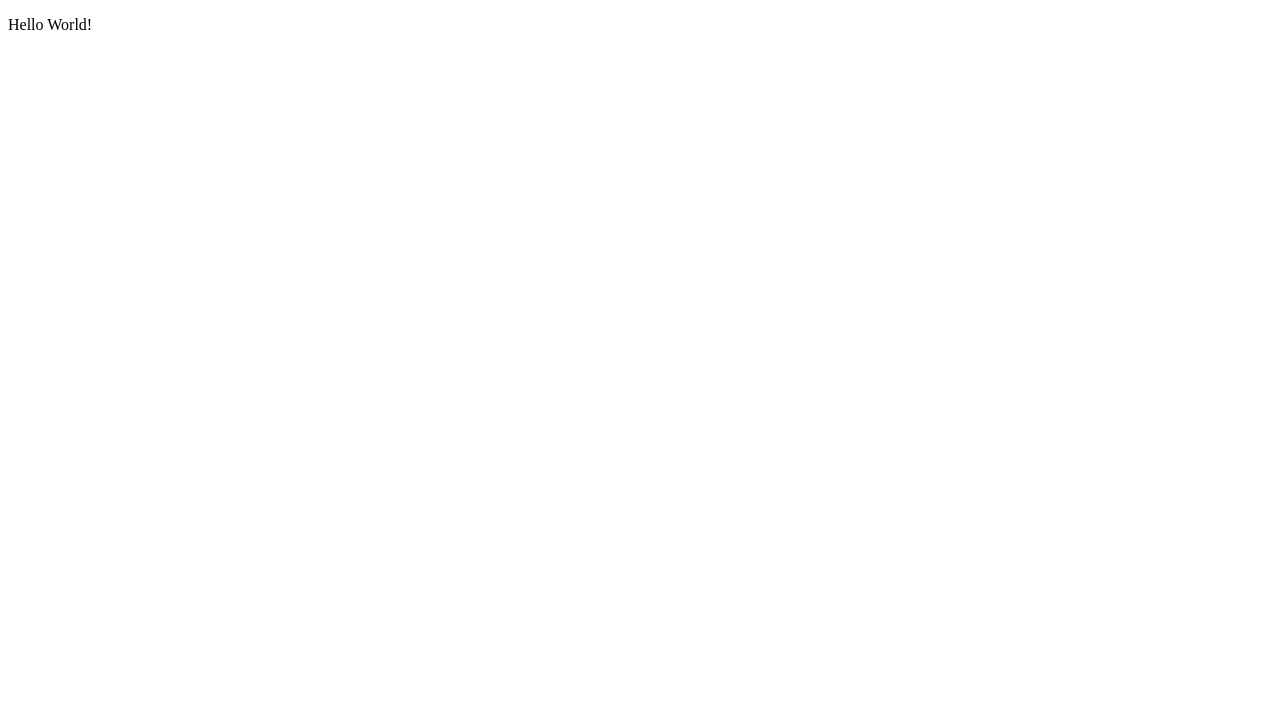
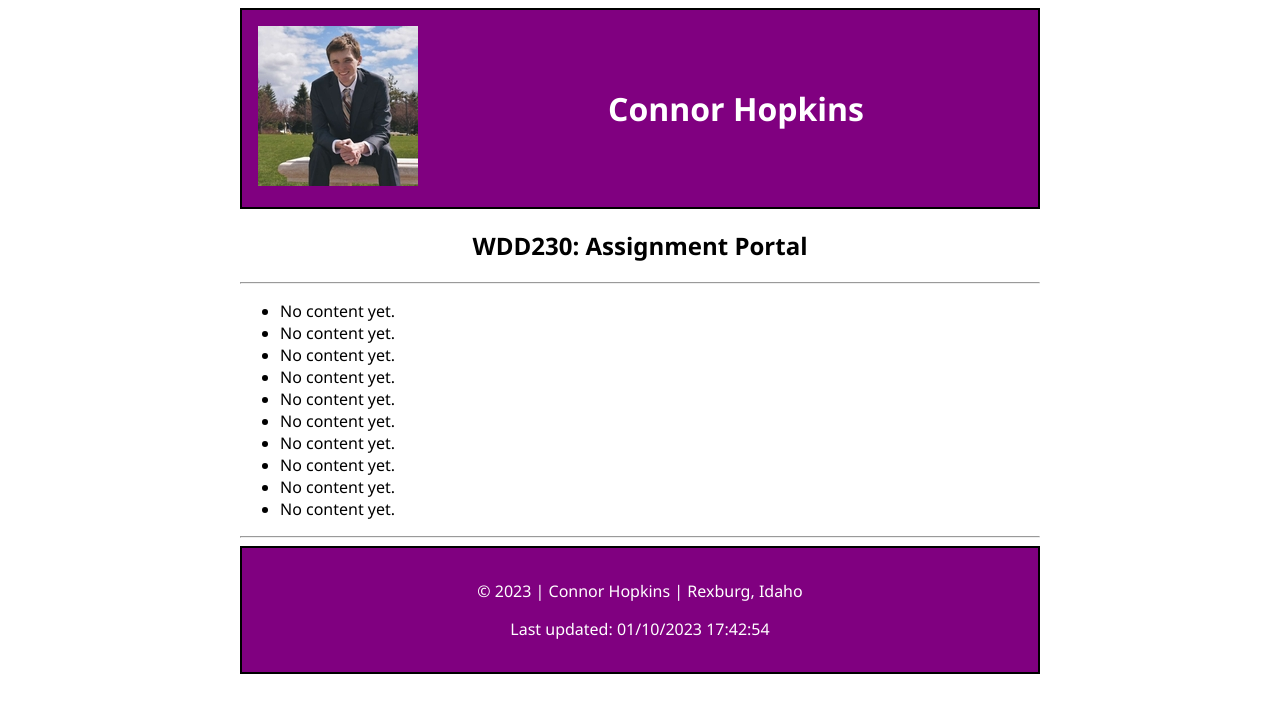
Before and after one commit to conhop30/wdd230, a plain HTML site: page index.html in a window 1280 px wide. Drawn offline with Linux system fonts and the light colour scheme.

Commit message:
Added footer and date and time.

```diff
--- a/index.html
+++ b/index.html
@@ -1,13 +1,43 @@
-
 <!DOCTYPE html>
 <html lang="en">
 <head>
     <meta charset="UTF-8">
     <meta http-equiv="X-UA-Compatible" content="IE=edge">
     <meta name="viewport" content="width=device-width, initial-scale=1.0">
-    <title>Document</title>
+    <meta name="description" content="WDD 230 Portal Page assignment for Connor Hopkins">
+    <title>Assignment Portal for Connor Hopkins</title>
+    <link rel="stylesheet" href="./styles/site.css">
+    <script src="./scripts/site.js" defer></script>
 </head>
 <body>
-    <p> Hello World! </p>
+    <div id="content">
+        <header>
+            <div><img src="/images/Connor-at-BYUI-temple.jpg"></div>
+            <div><h1>Connor Hopkins</h1></div>
+        </header>
+
+        <main>
+            <h2>WDD230: Assignment Portal</h2>
+            <hr>
+            <ul>
+                <li>No content yet.</li>
+                <li>No content yet.</li>
+                <li>No content yet.</li>
+                <li>No content yet.</li>
+                <li>No content yet.</li>
+                <li>No content yet.</li>
+                <li>No content yet.</li>
+                <li>No content yet.</li>
+                <li>No content yet.</li>
+                <li>No content yet.</li>
+            </ul>
+            <hr>
+        </main>
+
+        <footer>
+            <p>&copy; <span id="currentyear"></span> | Connor Hopkins | Rexburg, Idaho</p>
+            <p>Last updated: <span id="lastmodified"></span></p>
+        </footer>
+    </div>
 </body>
 </html>
--- /dev/null
+++ b/scripts/site.js
@@ -0,0 +1,7 @@
+// This sets the year for the footer
+
+const today = new Date();
+document.querySelector("#currentyear").textContent = today.getFullYear();
+
+// This set the last modified date on the home page
+document.querySelector("#lastmodified").textContent = document.lastModified;
--- /dev/null
+++ b/styles/site.css
@@ -0,0 +1,41 @@
+body {
+    font-family:'Segoe UI', Tahoma, Geneva, Verdana, sans-serif;
+}
+
+header {
+    display: flex;
+    align-items: center;
+    background-color: purple;
+    color: white;
+    border: 2px black solid;
+}
+
+header img {
+    margin: 1rem;
+}
+
+header h1 {
+    text-align: center;
+}
+
+header div:nth-child(2) {
+    width: 100%;
+}
+
+main h2 {
+    text-align: center;
+}
+
+#content {
+    margin: 0 auto;
+    width: 800px;
+}
+
+footer {
+    align-items: center;
+    background-color: purple;
+    color: white;
+    border: 2px black solid;
+    text-align: center;
+    padding: 1rem;
+}
```
Also changed, not shown: images/Connor-at-BYUI-temple.jpg (added), 1 other file.
